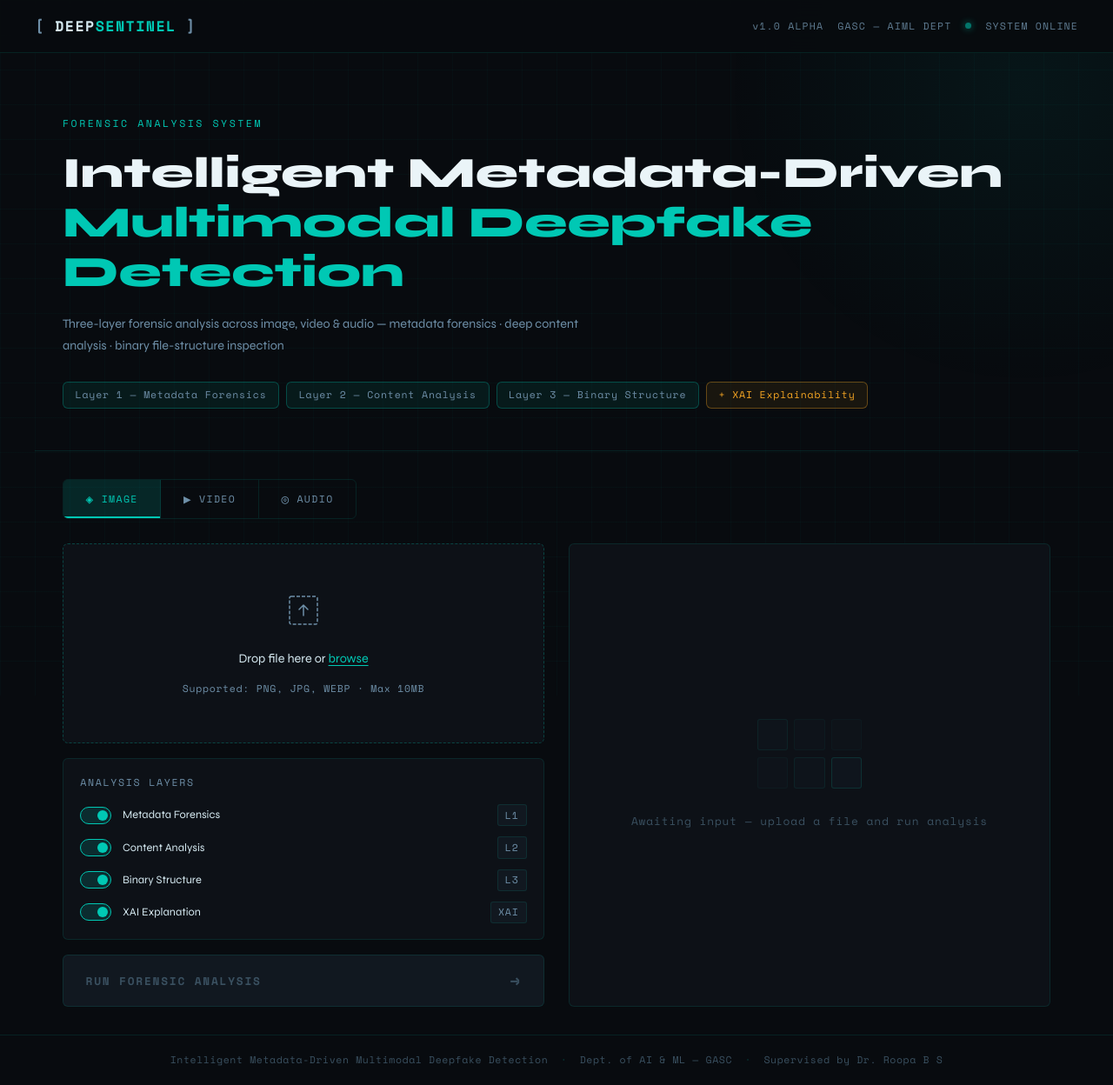
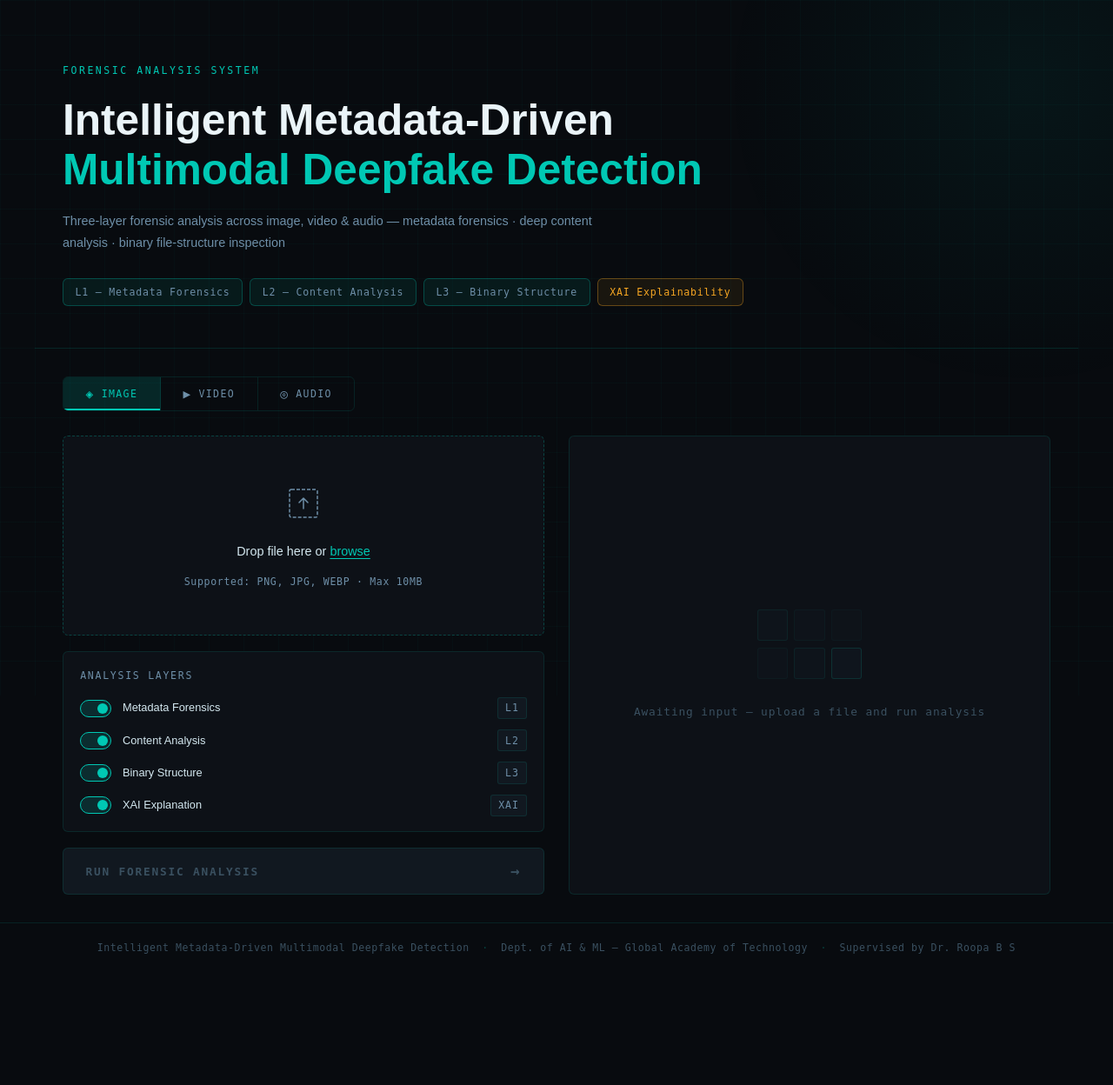
Before and after one commit to Tharun019/Deepfake_Detection, a Flask app: page / in a window 1280 px wide. Shown: the whole page at 87% size. After the commit the page ends 1097 px from the top, so only its background shows below. Run offline with Flask 3, Linux system fonts and the light colour scheme.

Commit message:
UI: replace index.html — IBM Plex fonts, remove header, update footer

```diff
--- a/templates/index.html
+++ b/templates/index.html
@@ -3,30 +3,16 @@
 <head>
     <meta charset="UTF-8">
     <meta name="viewport" content="width=device-width, initial-scale=1.0">
-    <title>DeepSentinel — Multimodal Deepfake Detection</title>
+    <title>Multimodal Deepfake Detection</title>
     <link rel="preconnect" href="https://fonts.googleapis.com">
     <link rel="preconnect" href="https://fonts.gstatic.com" crossorigin>
-    <link href="https://fonts.googleapis.com/css2?family=Space+Mono:ital,wght@0,400;0,700;1,400&family=Syne:wght@400;600;700;800&display=swap" rel="stylesheet">
+    <link href="https://fonts.googleapis.com/css2?family=IBM+Plex+Mono:wght@400;500&family=IBM+Plex+Sans:wght@300;400;500;600&display=swap" rel="stylesheet">
     <link rel="stylesheet" href="{{ url_for('static', filename='css/style.css') }}">
 </head>
 <body>
     <div class="bg-grid"></div>
     <div class="bg-glow"></div>
-    <header class="header">
-        <div class="header-inner">
-            <div class="logo">
-                <span class="logo-bracket">[</span>
-                <span class="logo-text">DEEP<span class="logo-accent">SENTINEL</span></span>
-                <span class="logo-bracket">]</span>
-            </div>
-            <div class="header-meta">
-                <span class="meta-tag">v1.0 ALPHA</span>
-                <span class="meta-tag">GASC — AIML DEPT</span>
-                <div class="status-dot"></div>
-                <span class="meta-tag">SYSTEM ONLINE</span>
-            </div>
-        </div>
-    </header>
+
     <section class="hero">
         <div class="hero-label">FORENSIC ANALYSIS SYSTEM</div>
         <h1 class="hero-title">
@@ -38,12 +24,13 @@
             metadata forensics · deep content analysis · binary file-structure inspection
         </p>
         <div class="hero-badges">
-            <span class="badge">Layer 1 — Metadata Forensics</span>
-            <span class="badge">Layer 2 — Content Analysis</span>
-            <span class="badge">Layer 3 — Binary Structure</span>
-            <span class="badge badge-xai">+ XAI Explainability</span>
+            <span class="badge">L1 — Metadata Forensics</span>
+            <span class="badge">L2 — Content Analysis</span>
+            <span class="badge">L3 — Binary Structure</span>
+            <span class="badge badge-xai">XAI Explainability</span>
         </div>
     </section>
+
     <main class="main-panel">
         <div class="tab-bar">
             <button class="tab active" data-tab="image"><span class="tab-icon">◈</span><span>IMAGE</span></button>
@@ -70,6 +57,7 @@
                     </div>
                     <div class="drop-overlay"><span>RELEASE TO UPLOAD</span></div>
                 </div>
+
                 <div class="layer-controls">
                     <div class="layer-ctrl-label">ANALYSIS LAYERS</div>
                     <div class="layer-toggles">
@@ -99,12 +87,14 @@
                         </label>
                     </div>
                 </div>
+
                 <button class="analyze-btn" id="analyzeBtn" disabled>
                     <span class="btn-text">RUN FORENSIC ANALYSIS</span>
                     <span class="btn-arrow">→</span>
                     <div class="btn-scan"></div>
                 </button>
             </div>
+
             <div class="results-section">
                 <div class="results-idle" id="resultsIdle">
                     <div class="idle-grid">
@@ -117,6 +107,7 @@
                     </div>
                     <p class="idle-text">Awaiting input — upload a file and run analysis</p>
                 </div>
+
                 <div class="results-analyzing hidden" id="resultsAnalyzing">
                     <div class="scan-bar"></div>
                     <div class="analyzing-steps">
@@ -126,6 +117,7 @@
                         <div class="step" id="step4"><span class="step-dot"></span> Fusing confidence scores...</div>
                     </div>
                 </div>
+
                 <div class="results-output hidden" id="resultsOutput">
                     <div class="verdict-banner" id="verdictBanner">
                         <div class="verdict-label">VERDICT</div>
@@ -162,13 +154,15 @@
             </div>
         </div>
     </main>
+
     <footer class="footer">
         <span>Intelligent Metadata-Driven Multimodal Deepfake Detection</span>
         <span class="footer-sep">·</span>
-        <span>Dept. of AI &amp; ML — GASC</span>
+        <span>Dept. of AI &amp; ML — Global Academy of Technology</span>
         <span class="footer-sep">·</span>
         <span>Supervised by Dr. Roopa B S</span>
     </footer>
+
     <script src="{{ url_for('static', filename='js/main.js') }}"></script>
 </body>
 </html>
```
